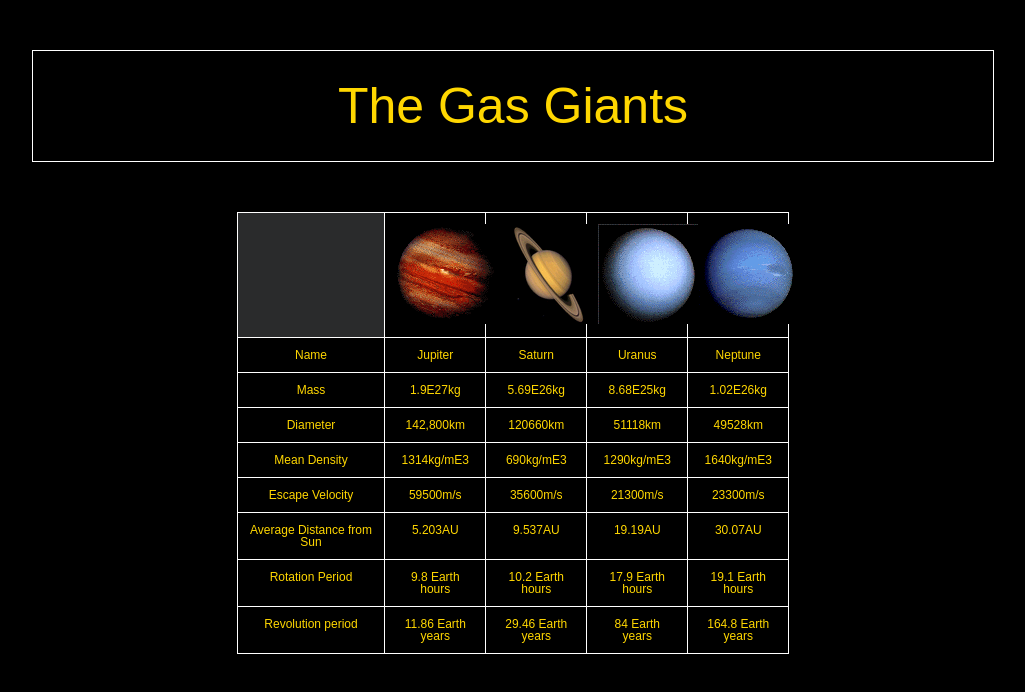
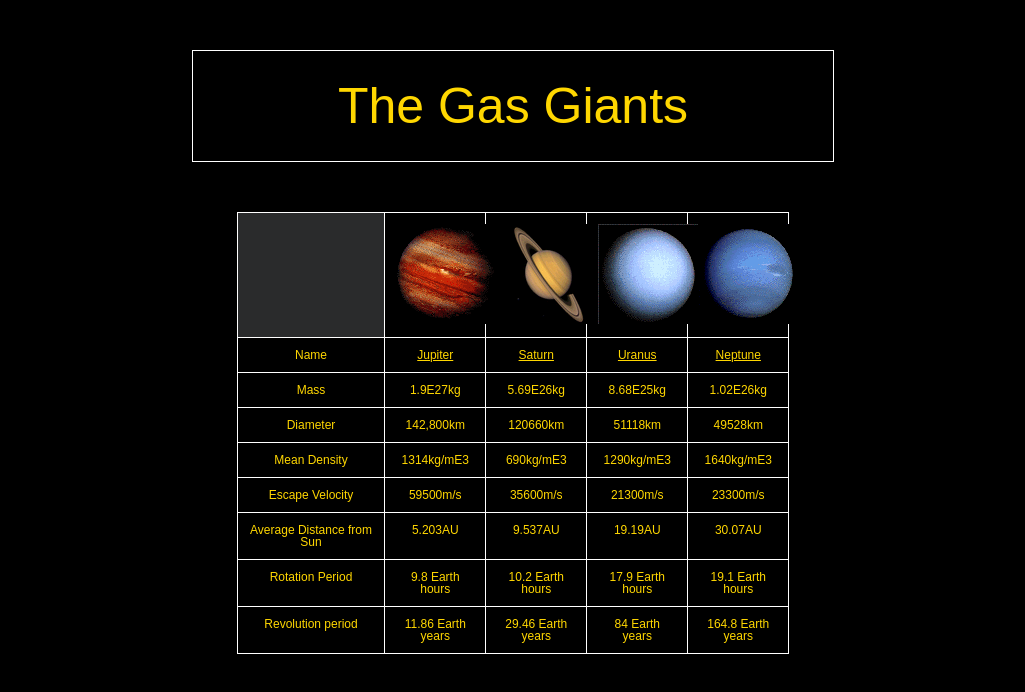
Before and after one commit to yhu4592/lab5, a plain HTML site: page index.html in a window 1280 px wide. Shown: the whole page, without its empty margins (127-1152 px from the left). Drawn offline with Linux system fonts and the light colour scheme; a web font is replaced by a local one.

Commit message:
Added a class and style for name cells.

```diff
--- a/css/style.css
+++ b/css/style.css
@@ -22,13 +22,17 @@ h1{
     color: gold;
     font-size: 50px;
     border: 1px solid white;
-    width:960px;
+    width:50%;
     padding: 30px 0 30px 0;
 }
 #blank{
   background-color: rgb(42, 43, 44);
 }
 
+.name{
+  text-decoration: underline;
+}
+
 th{
   background-color: rgb(42, 43, 44);
 }
--- a/index.html
+++ b/index.html
@@ -22,10 +22,10 @@
     </tr>
     <tr>
       <td>Name</td>
-      <td>Jupiter</td>
-      <td>Saturn</td>
-      <td>Uranus</td>
-      <td>Neptune</td>
+      <td class="name">Jupiter</td>
+      <td class="name">Saturn</td>
+      <td class="name">Uranus</td>
+      <td class="name">Neptune</td>
     </tr>
     <tr>
       <td>Mass</td>
```
